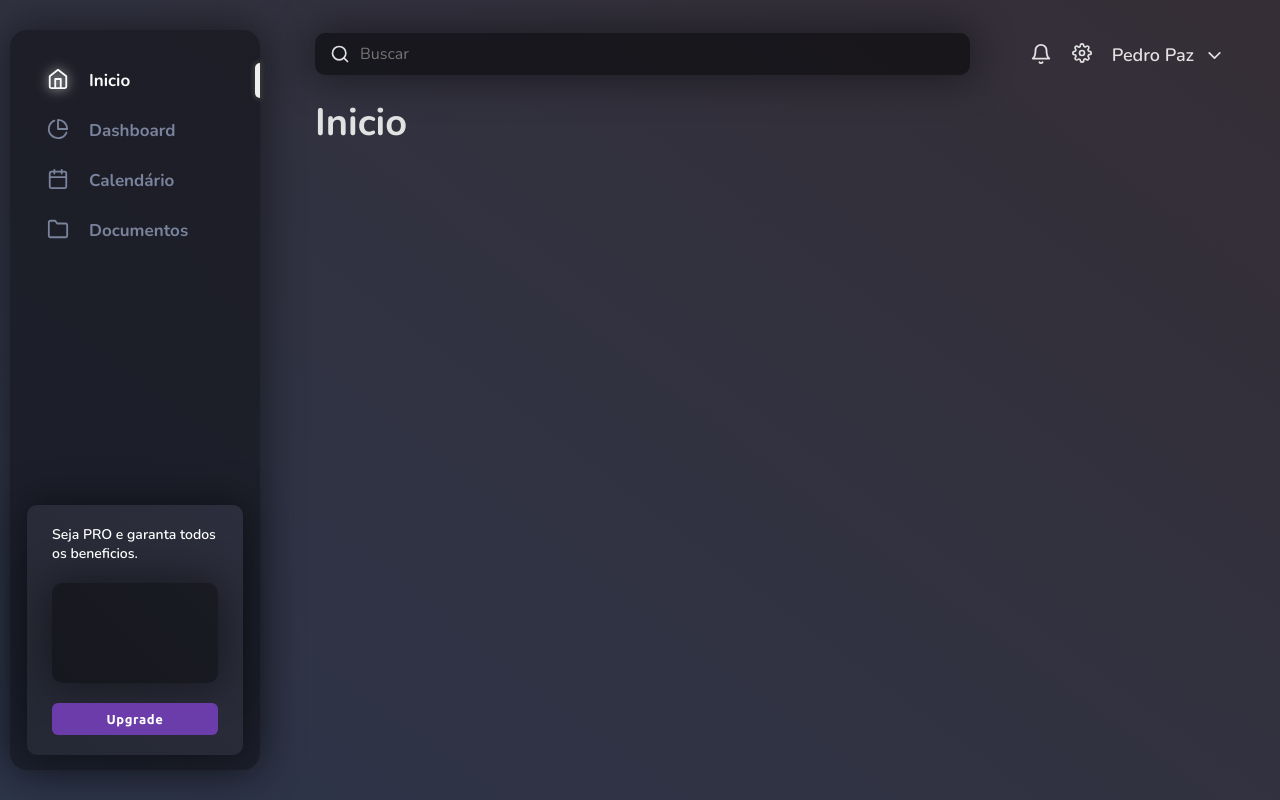
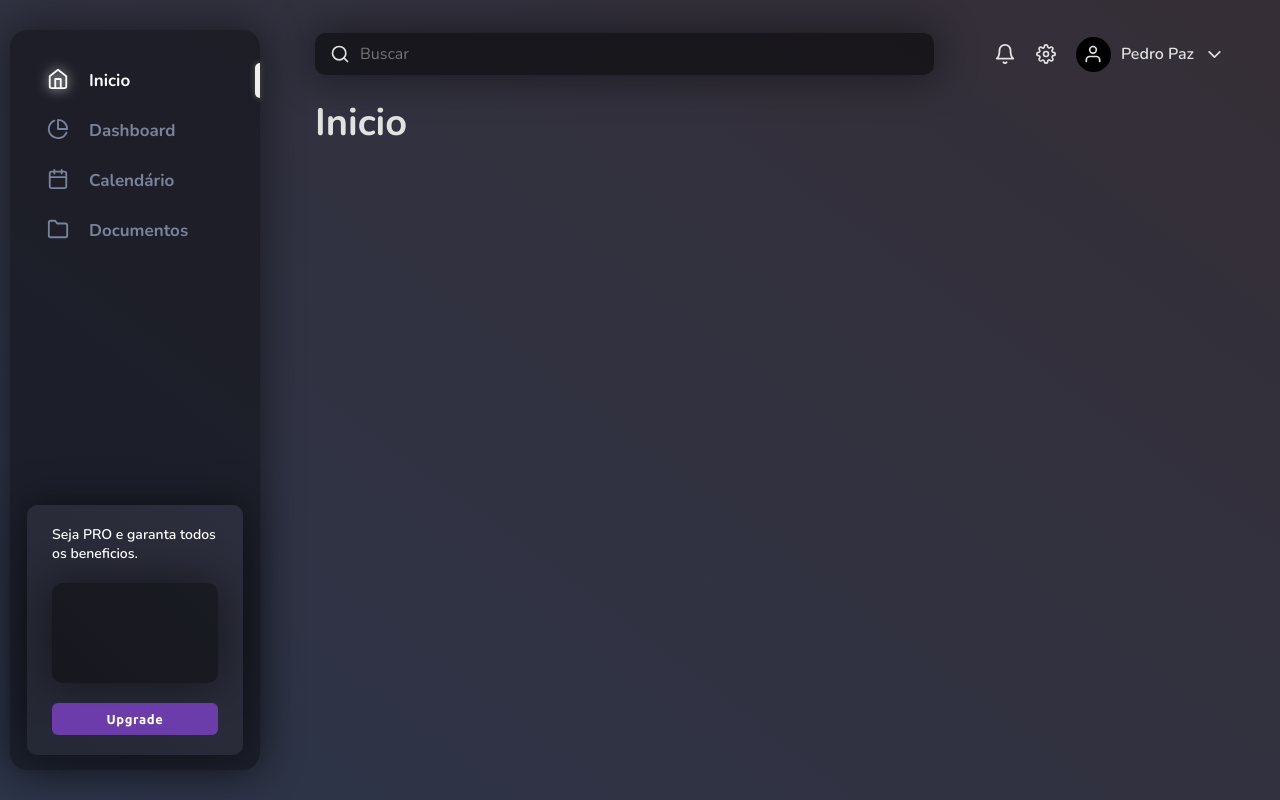
Before and after one commit to pedro-paz/nextjs-website, a Next.js app: page /home in a window 1280 px wide. Built offline with nearby package versions, Linux system fonts and the light colour scheme.

Commit message:
topbar changes

```diff
--- a/src/components/topBar/index.tsx
+++ b/src/components/topBar/index.tsx
@@ -1,5 +1,11 @@
 import React from "react";
-import { FiBell, FiChevronDown, FiSearch, FiSettings } from "react-icons/fi";
+import {
+  FiBell,
+  FiChevronDown,
+  FiSearch,
+  FiSettings,
+  FiUser,
+} from "react-icons/fi";
 import styled from "styled-components";
 import Input from "../input";
 
@@ -9,10 +15,10 @@ export const TopBar = () => {
       <Input
         width="100%"
         placeholder="Buscar"
-        Icon={FiSearch}
+        icon={FiSearch}
         style={{ marginRight: 30, flexGrow: 5 }}
       />
-      <div style={{ display: "flex", marginTop: 10 }}>
+      <div style={{ display: "flex", alignItems: "center" }}>
         <FiBell style={{ fontSize: 22, marginRight: 10, marginLeft: 30 }} />
         <FiSettings
           style={{
@@ -24,17 +30,30 @@ export const TopBar = () => {
         />
         <span
           style={{
-            fontSize: 18,
+            fontSize: 16,
             display: "flex",
+            alignItems: "center",
             whiteSpace: "nowrap",
             marginLeft: 10,
             fontWeight: 600,
           }}
         >
+          <div
+            style={{
+              background: "black",
+              justifyContent: "center",
+              alignItems: "center",
+              marginRight: 10,
+              display: "flex",
+              width: 35,
+              height: 35,
+              borderRadius: 20,
+            }}
+          >
+            <FiUser size={20} />
+          </div>
           Pedro Paz
-          <FiChevronDown
-            style={{ marginLeft: 10, marginTop: 2, fontSize: 21 }}
-          />
+          <FiChevronDown style={{ marginLeft: 10, fontSize: 21 }} />
         </span>
       </div>
     </section>
```
Also changed, not shown: src/components/input/index.tsx (+7 -2 lines).
